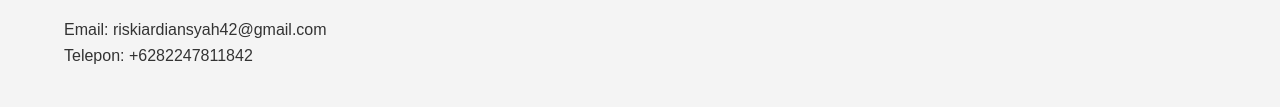
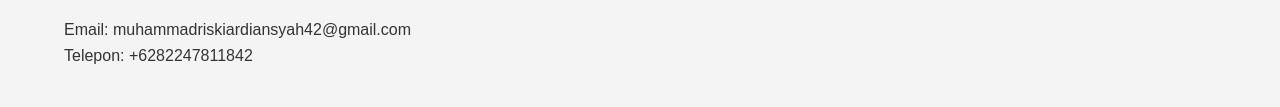
Before and after one commit to mhdriskia42/fotofolio1, a plain HTML site: page index.html in a window 1280 px wide. Shown: the part 1524-1631 px from the top of the page. Drawn offline with nearby package versions, Linux system fonts and the light colour scheme.

Commit message:
Second Commit

```diff
--- a/index.html
+++ b/index.html
@@ -57,7 +57,7 @@
   <section id="contact">
     <div class="container">
       <h2 class="animate__animated animate__fadeIn">Kontak</h2>
-      <p class="animate__animated animate__fadeIn">Email: riskiardiansyah42@gmail.com</p>
+      <p class="animate__animated animate__fadeIn">Email: muhammadriskiardiansyah42@gmail.com</p>
       <p class="animate__animated animate__fadeIn">Telepon: +6282247811842</p>
     </div>
   </section>
```
